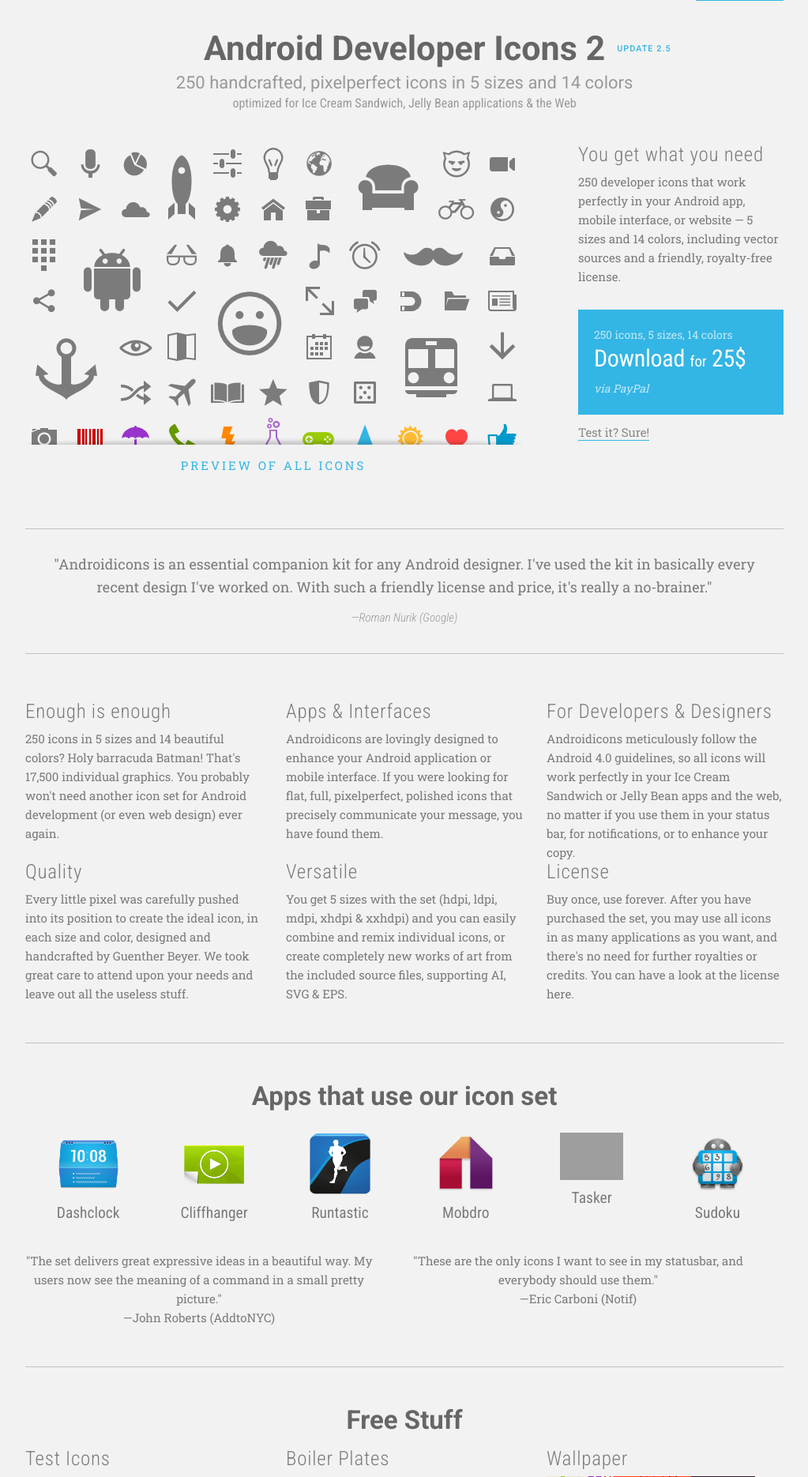
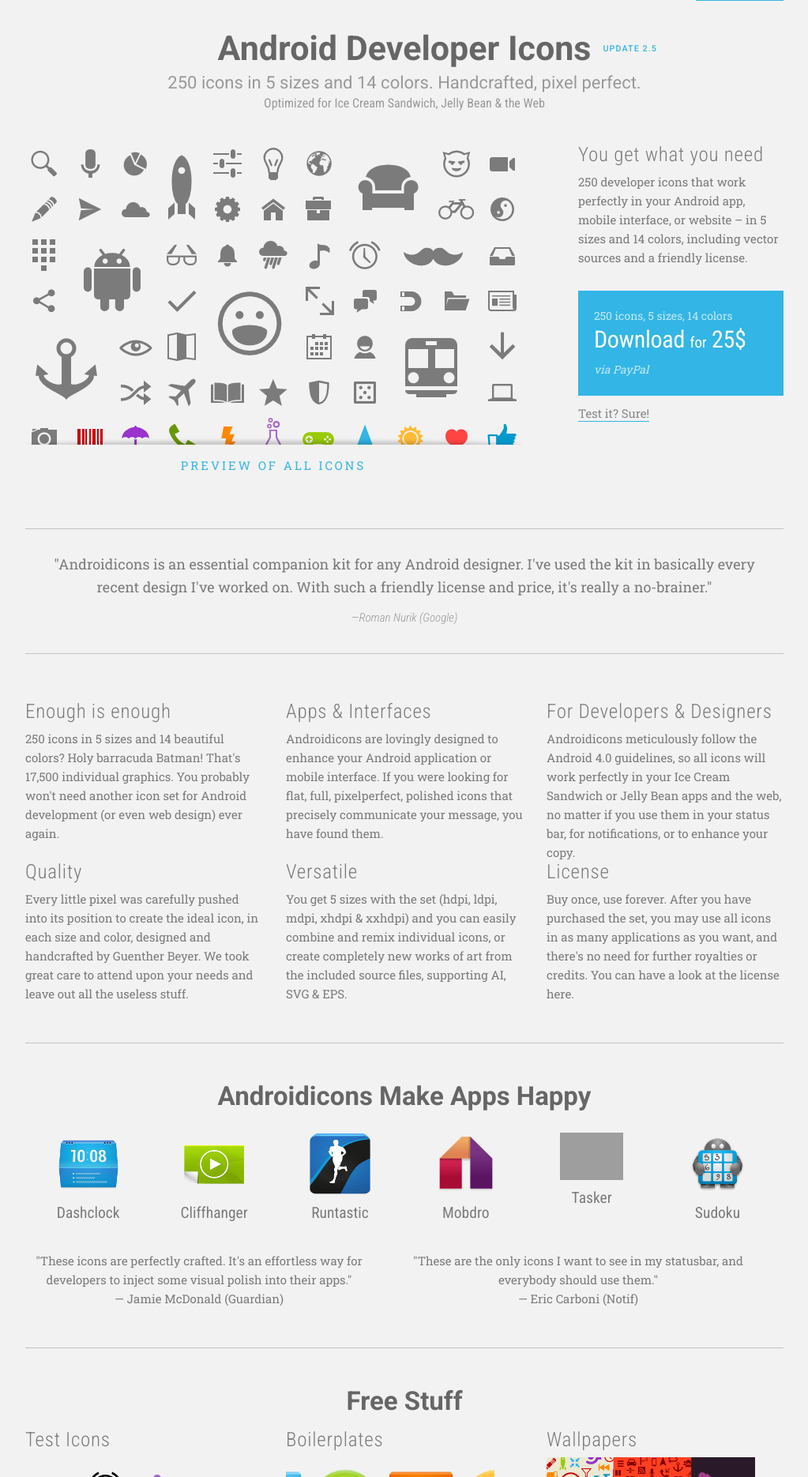
Before and after one commit to opoloo/androidicons-website, a PHP site: page / in a window 1280 px wide. Shown: the part 50-1920 px from the top of the page at 79% size, without its empty margins (128-1151 px from the left). Run offline with PHP 8.4, Linux system fonts and the light colour scheme; style sheets or scripts are compiled from the project's sources; grey boxes are pictures that could not be loaded.

Commit message:
Changed texts for desktop version

```diff
--- a/index.php
+++ b/index.php
@@ -62,10 +62,10 @@
 
   <div class="wrapper">
     <div id="intro">
-      <h1 class="firstheader">Android Developer Icons 2 <span>Update 2.5</span></h1>
+      <h1 class="firstheader">Android Developer Icons<span>Update 2.5</span></h1>
       <div id="teaser">
-        <p>250 handcrafted, pixelperfect icons in 5 sizes and 14 colors</p>
-        <span>optimized for Ice Cream Sandwich, Jelly Bean applications & the Web</span>
+        <p>250 icons in 5 sizes and 14 colors. Handcrafted, pixel perfect.</p>
+        <span>Optimized for Ice Cream Sandwich, Jelly Bean &amp; the Web</span>
       </div>
     </div>
 
@@ -78,7 +78,7 @@
         </div>
         <div class="set-info">
           <h2>You get what you need</h2>
-          <p>250 developer icons that work perfectly in your Android app, mobile interface, or website — 5 sizes and 14 colors, including vector sources and a friendly, royalty-free license.</p>
+          <p>250 developer icons that work perfectly in your Android app, mobile interface, or website &ndash; in 5 sizes and 14 colors, including vector sources and a friendly license.</p>
           <div class="button-download"><a href="http://pul.ly/b/33404">
             250 icons, 5 sizes, 14 colors
            <span> Download <span>for</span> 25$</span>
@@ -95,11 +95,11 @@
       <div class="clearfix"></div>
       <div id="spec">
         <ul>
-          <li><h2>Enough is enough</h2><p>250 icons in 5 sizes and 14 beautiful colors? Holy barracuda Batman! That's 17,500 individual graphics. You probably won't need another icon set for Android development (or even web design) ever again. </p></li>
-          <li><h2>Apps & Interfaces</h2><p>Androidicons are lovingly designed to enhance your Android application or mobile interface. If you were looking for flat, full, pixelperfect, polished icons that precisely communicate your message, you have found them.</p></li>
-          <li><h2>For Developers & Designers</h2><p>Androidicons meticulously follow the Android 4.0 guidelines, so all icons will work perfectly in your Ice Cream Sandwich or Jelly Bean apps and the web, no matter if you use them in your status bar, for notifications, or to enhance your copy.</p></li>
+          <li><h2>Enough is enough</h2><p>250 icons in 5 sizes and 14 beautiful colors? Holy barracuda Batman! That's 17,500 individual graphics. You probably won't need another icon set for Android development (or even web design) ever again.</p></li>
+          <li><h2>Apps &amp; Interfaces</h2><p>Androidicons are lovingly designed to enhance your Android application or mobile interface. If you were looking for flat, full, pixelperfect, polished icons that precisely communicate your message, you have found them.</p></li>
+          <li><h2>For Developers &amp; Designers</h2><p>Androidicons meticulously follow the Android 4.0 guidelines, so all icons will work perfectly in your Ice Cream Sandwich or Jelly Bean apps and the web, no matter if you use them in your status bar, for notifications, or to enhance your copy.</p></li>
           <li><h2>Quality</h2><p>Every little pixel was carefully pushed into its position to create the ideal icon, in each size and color, designed and handcrafted by Guenther Beyer. We took great care to attend upon your needs and leave out all the useless stuff.</p></li>
-          <li><h2>Versatile</h2><p>You get 5 sizes with the set (hdpi, ldpi, mdpi, xhdpi & xxhdpi) and you can easily combine and remix individual icons, or create completely new works of art from the included source files, supporting AI, SVG & EPS. </p></li>
+          <li><h2>Versatile</h2><p>You get 5 sizes with the set (hdpi, ldpi, mdpi, xhdpi &amp; xxhdpi) and you can easily combine and remix individual icons, or create completely new works of art from the included source files, supporting AI, SVG &amp; EPS.</p></li>
           <li><h2>License</h2><p>Buy once, use forever. After you have purchased the set, you may use all icons in as many applications as you want, and there's no need for further royalties or credits. You can have a look at the license here.</p></li>
         </ul>
       </div>
@@ -107,7 +107,7 @@
       <hr/>
 
       <div id="users">
-        <h1>Apps that use our icon set</h1>
+        <h1>Androidicons Make Apps Happy</h1>
 
         <!-- Slider Desktop -->
         <div class="logos">
@@ -274,12 +274,12 @@
 
         <div class="reviews">
           <div class="two-cols">
-            <p>"The set delivers great expressive ideas in a beautiful way. My users now see the meaning of a command in a small pretty picture."</p>
-            <span>—John Roberts (AddtoNYC)</span>
+            <p>"These icons are perfectly crafted. It's an effortless way for developers to inject some visual polish into their apps."</p>
+            <span>&mdash; Jamie McDonald (Guardian)</span>
           </div>
           <div class="two-cols">
             <p>"These are the only icons I want to see in my statusbar, and everybody should use them."</p>
-            <span>—Eric Carboni (Notif)</span>
+            <span>&mdash; Eric Carboni (Notif)</span>
           </div>
           <div class="clearfix"></div>
         </div>
@@ -290,19 +290,19 @@
         <div class="three-cols">
           <h2>Test Icons</h2>
           <a href="downloads/adi_bonus_2.1.zip" class="nostyle"><img src="images/bonus_01_preview.png" alt="Free Bonus Icons" class="picture" /></a>
-          <p>Get these 12 free icons in 5 sizes & 14 colors to see if they work for you. They're free.</p>
+          <p>If you want to play around a bit first and get a feel for the shapes, download these 10 free icons in 5 sizes &amp; 14 colors.</p>
         </div>
 
         <div class="three-cols">
-          <h2>Boiler Plates</h2>
+          <h2>Boilerplates</h2>
           <a href="downloads/adi_bonus_2.2.zip" class="nostyle"><img src="images/bonus_02_preview.png" alt="Free Bonus Icons" class="picture" /></a>
-          <p>If you're in need of a simple launchericon, just download these boilerplate icons and drag another Android-Icon on it — perfect fit. 12 colors and 5 sizes.</p>
+          <p>Download our free boilerplate icons (12 colors, 5 sizes) and drag any other Androidicon onto it: a perfect fit for simple launcher icons.</p>
         </div>
 
         <div class="three-cols">
-          <h2>Wallpaper</h2>
+          <h2>Wallpapers</h2>
           <a href="downloads/boilerplates.zip" class="nostyle"><img src="images/bonus_03_preview.png" alt="Free Bonus Icons" class="picture" /></a>
-          <p>3 wallpapers with AndroidIcons, lovingly created for your homescreen. Just grab them.</p>
+          <p>3 wallpapers with AndroidIcons, lovingly created for your homescreen. Just grab them. They're free.</p>
         </div>
       </div>
       <div class="clearfix"></div>
```
